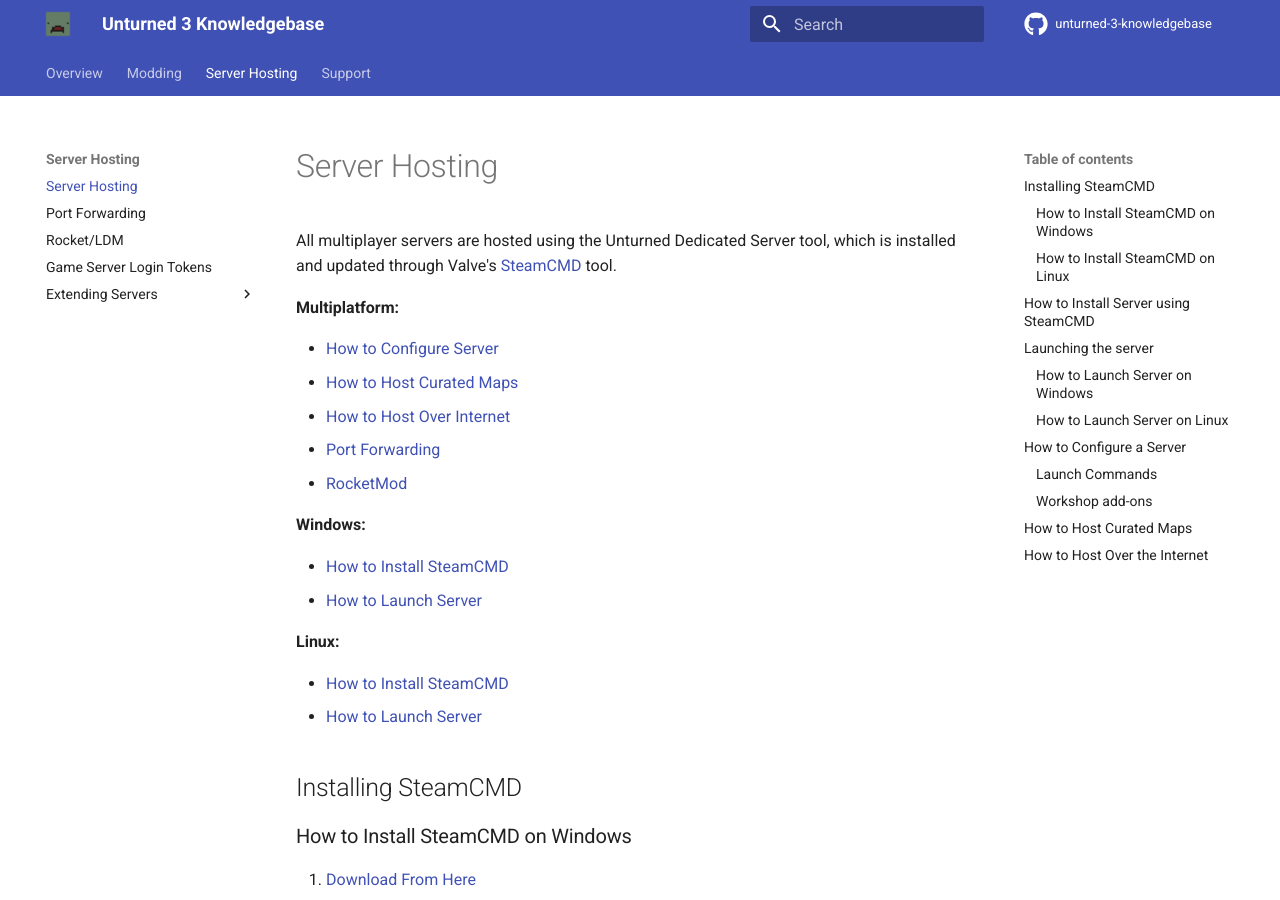
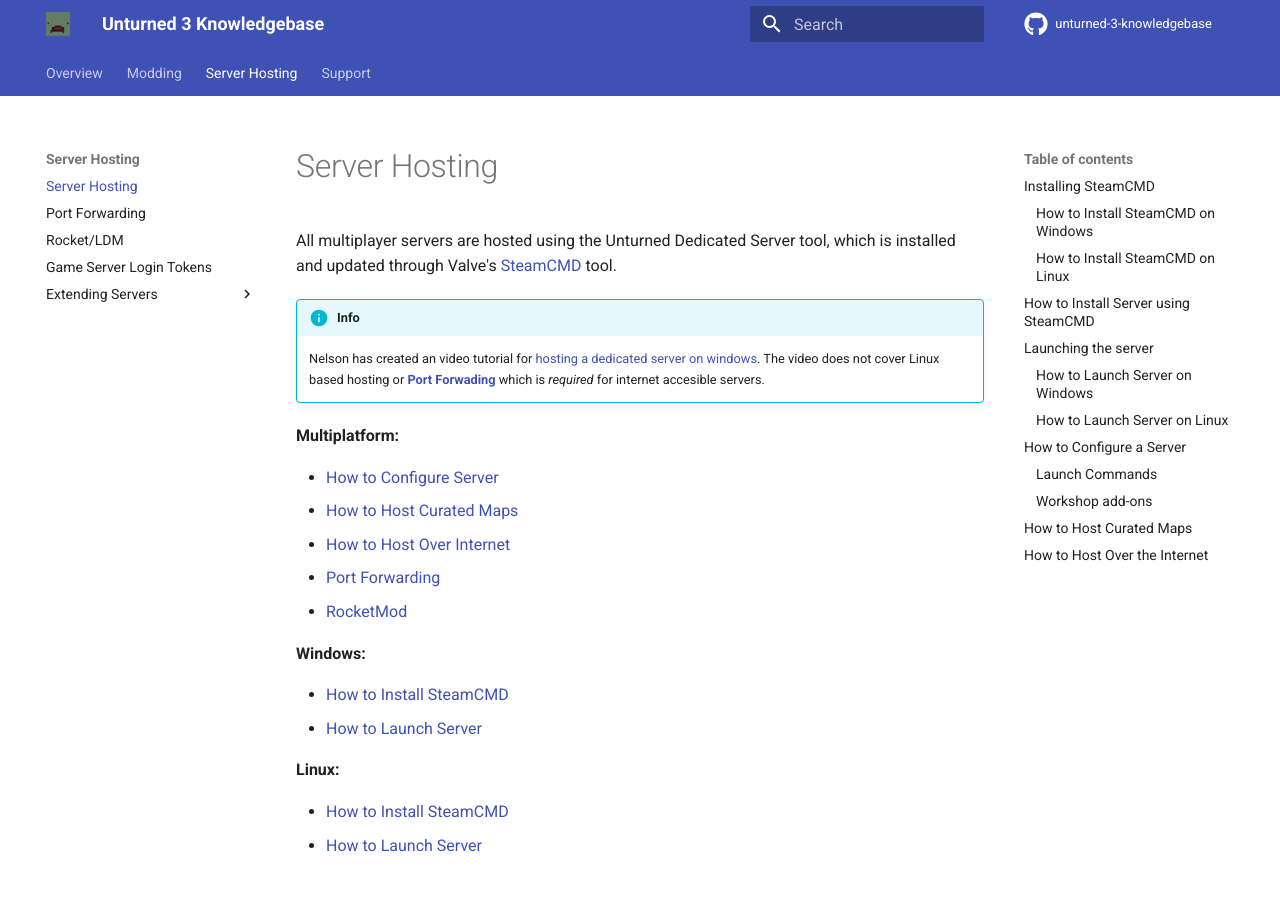
Before and after one commit to unturned-info/unturned-3-knowledgebase, an MkDocs documentation site: the page built from docs/Server Hosting/ServerHosting.md, in a window 1280 px wide and 900 px high. Built offline with MkDocs 1.6.1 and Material for MkDocs 9.7.7, drawn with Linux system fonts in a browser that asks for light colours; comment, search, counter and statistics services are not loaded.

Commit message:
Notes nelsons video tutorial in server hosting page

```diff
--- a/docs/Server Hosting/ServerHosting.md
+++ b/docs/Server Hosting/ServerHosting.md
@@ -1,6 +1,10 @@
 # Server Hosting
 
 All multiplayer servers are hosted using the Unturned Dedicated Server tool, which is installed and updated through Valve's [SteamCMD](https://developer.valvesoftware.com/wiki/SteamCMD) tool.
+
+!!! Info
+    Nelson has created an video tutorial for [hosting a dedicated server on windows](https://www.youtube.com/watch?v=8axVrnSLlx4).
+    The video does not cover Linux based hosting or [**Port Forwading**](docs/../PortForwarding.md) which is *required* for internet accesible servers.
 
 __Multiplatform:__
 
```
